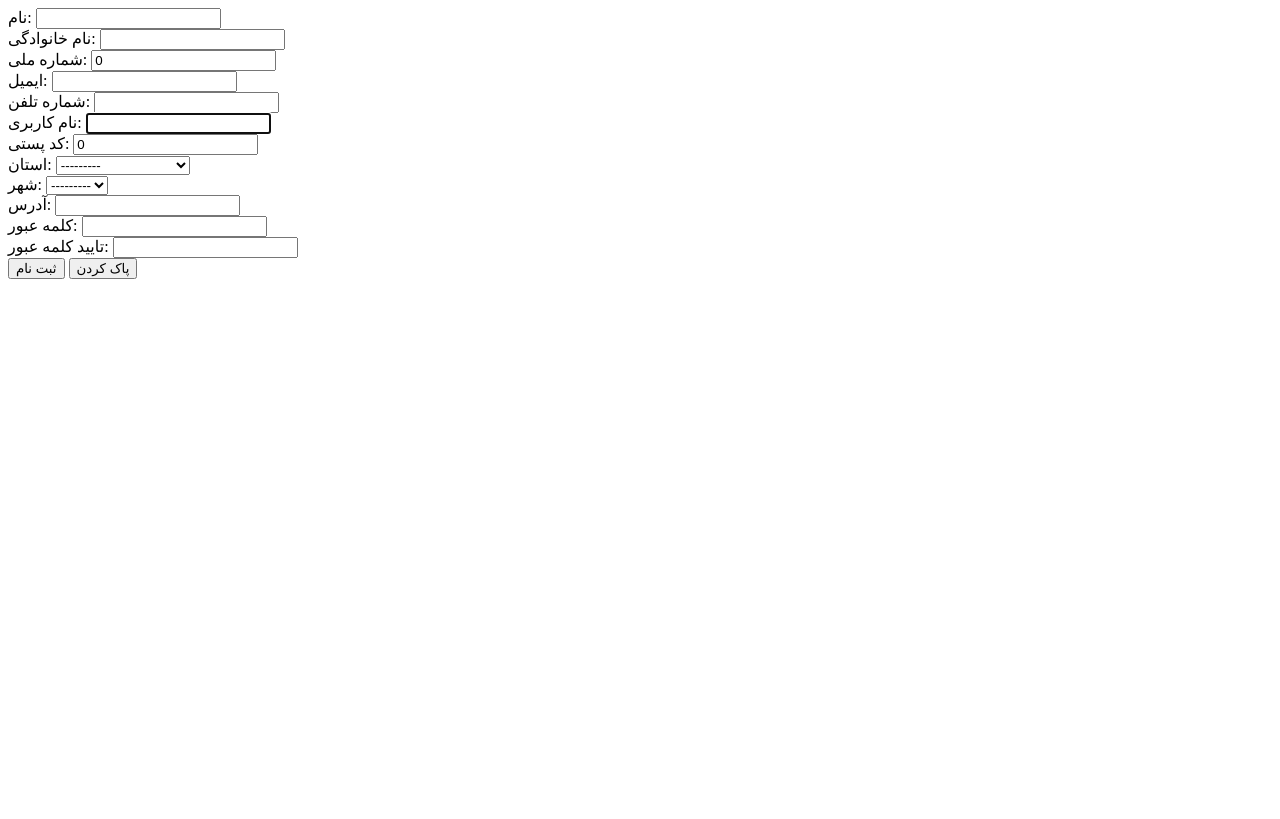
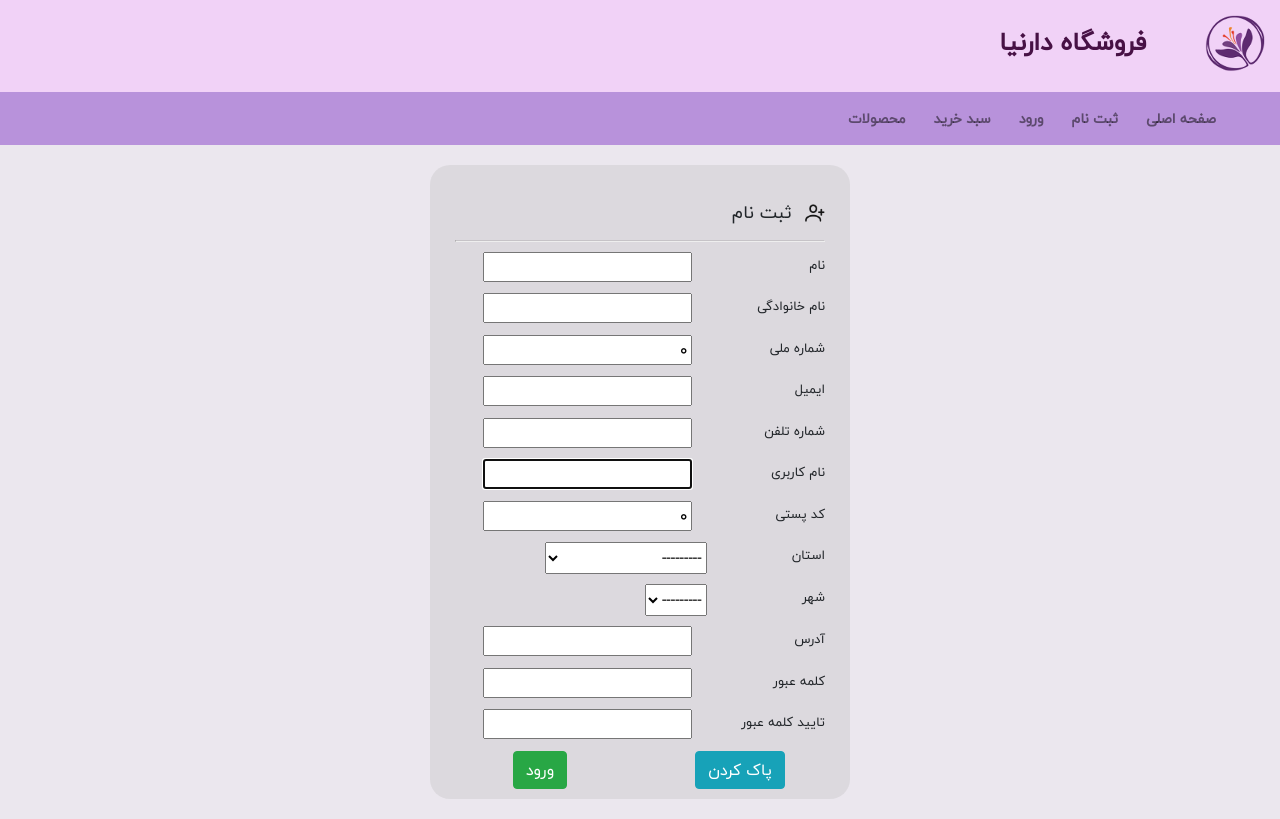
Before and after one commit to sajjadpoores/django-saffron-shop-api, a Django app: page /account/signup/ in a window 1280 px wide. Before the commit the page ends 279 px from the top, so only its background shows below. Run offline with Django 3.2, Linux system fonts and the light colour scheme; some libraries are stand-ins or nearby versions.

Commit message:
add signup view

```diff
--- a/shop/account/templates/account/signup.html
+++ b/shop/account/templates/account/signup.html
@@ -1,3 +1,12 @@
+{% extends 'base.html' %}
+{% load static %}
+
+{% block link %}
+    <link rel="stylesheet" type="text/css" media="screen" href="{% static 'styles/form.css' %}">
+    <link rel="stylesheet" type="text/css" media="screen" href="{% static 'styles/detail.css' %}">
+{% endblock %}
+
+{% block script %}
     <script>
         var states = [
         {% for state in states %}
@@ -37,6 +46,70 @@
             }
         }
     </script>
+{% endblock %}
+
+{% block title %}
+    فروشگاه دارنیا | ثبت نام
+{% endblock %}
+
+{% block section %}
+<div class="container">
+    <form action="" method="POST">
+        {% csrf_token %}
+
+        <div class="row justify-content-center">
+            <div class="col">
+                <div class="row">
+                    <div class="col-2 col-lg-1"><img class="icon" src="{% static 'images/user-plus-icon.png' %}"></div>
+                    <div class="col-10 col-lg-11"><h2>ثبت نام</h2></div>
+                </div>
+                <hr>
+
+                {% for field in form %}
+                    {% if field.errors %}
+                        <div class="row" style="margin-top:10px;">
+                            <div class="col-4"><label></label></div>
+                            <div class="col-4 text-danger"><label>{{ field.errors.as_text }}</label></div>
+                        </div>
+                    {% endif %}
+
+                    {% if field.html_name == 'state' %}
+                        <div class="row" style="margin-top:10px;">
+                            <div class="col-4"><label>{{ field.label }}</label></div>
+                                <select name="state" required id="id_state" onchange="setCity()">
+                                    <option value="">---------</option>
+                                    {% for state in states %}
+                                        <option value="{{ forloop.counter}}">{{ state.name }}</option>
+                                    {% endfor %}
+                                </select>
+                        </div>
+
+                    {% elif field.html_name == 'city' %}
+                        <div class="row" style="margin-top:10px;">
+                            <div class="col-4"><label>{{ field.label }}</label></div>
+                            <select name="city" required id="id_city" onselect="">
+                                <option value="">---------</option>
+                            </select>
+                        </div>
+                    {% else %}
+                        <div class="row" style="margin-top:10px;">
+                            <div class="col-4"><label>{{ field.label }}</label></div>
+                            <div class="col-8">{{ field }} </div>
+                        </div>
+                    {% endif %}
+
+                {% endfor %}
+
+                    <div class="row center-text" style="margin-top:10px;">
+                        <div class="col-6"><input type="reset" class="btn btn-info" value="پاک کردن"></div>
+                        <div class="col-6"><input type="submit" class="btn btn-success" value="ورود"></div>
+                    </div>
+
+            </div>
+        </div>
+    </form>
+</div>
+{% endblock %}
 <span class="error"> {{ error }} </span>
 <form action="" method="POST">
     {% csrf_token %}
```
Lines whose indentation alone changed are shown as unchanged.
